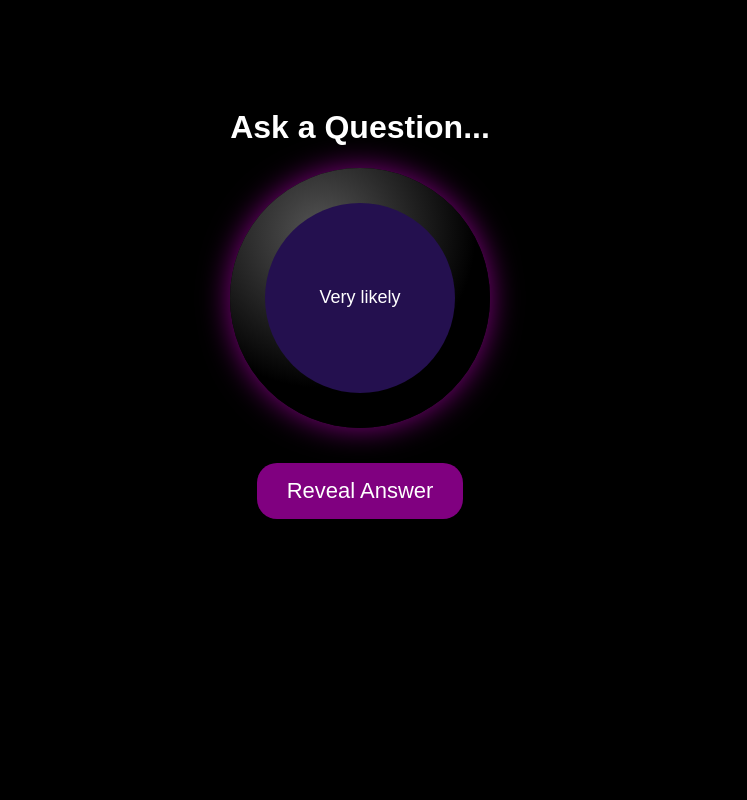
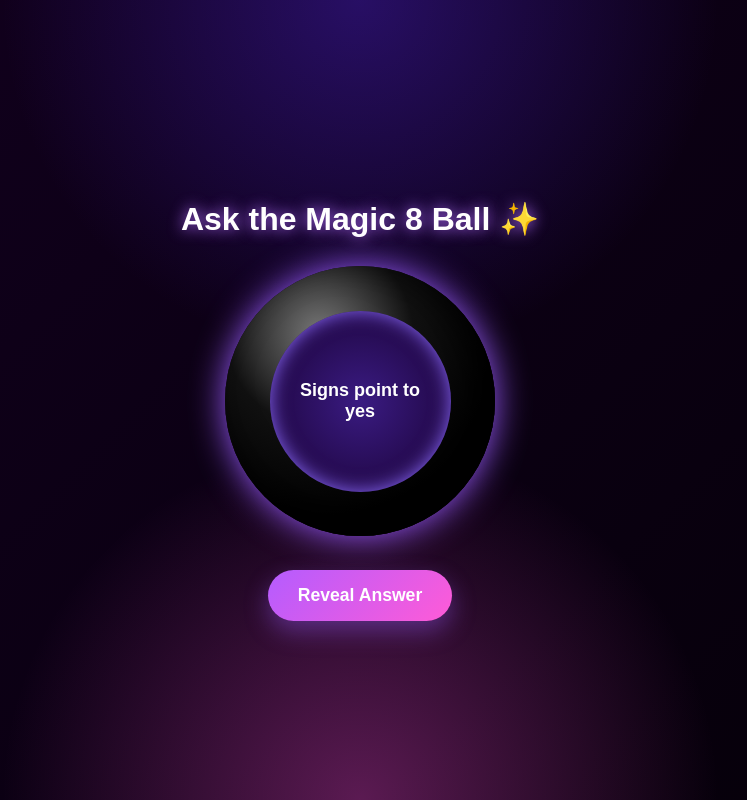
Before and after one commit to KimmieBabyy/magic8ball, a plain HTML site: page index.html in a window 1280 px wide. Both pictures are taken after a click on the button "Reveal Answer". Shown: the whole page, without its empty margins (280-1027 px from the left). Drawn offline with Linux system fonts and the light colour scheme.

Commit message:
Update index.html

```diff
--- a/index.html
+++ b/index.html
@@ -2,52 +2,95 @@
 <html>
 <head>
 <title>Magic 8 Ball</title>
+<meta name="viewport" content="width=device-width, initial-scale=1.0">
+
 <style>
-    body {
-      background: black;
-      color: white;
+body{
+  margin:0;
+  min-height:100vh;
+  background:
+    radial-gradient(circle at top, #5b2cff55, transparent 35%),
+    radial-gradient(circle at bottom, #ff4fd855, transparent 35%),
+    linear-gradient(135deg,#12001f,#050008);
+  color:white;
   font-family: Arial, sans-serif;
-      text-align: center;
-      padding-top: 80px;
+  text-align:center;
+  display:flex;
+  flex-direction:column;
+  justify-content:center;
+  align-items:center;
 }
-    .ball {
-      width: 260px;
-      height: 260px;
-      background: radial-gradient(circle at 35% 25%, #555, #000 60%);
-      border-radius: 50%;
-      margin: auto;
-      display: flex;
-      align-items: center;
-      justify-content: center;
-      box-shadow: 0 0 30px purple;
+
+h1{
+  font-size:2rem;
+  margin-bottom:28px;
+  text-shadow:0 0 15px #b36cff;
 }
-    .answer {
-      width: 150px;
-      height: 150px;
-      background: #24104f;
-      border-radius: 50%;
-      display: flex;
-      align-items: center;
-      justify-content: center;
-      padding: 20px;
-      font-size: 18px;
+
+.ball{
+  width:270px;
+  height:270px;
+  background:
+    radial-gradient(circle at 35% 25%, #777, #111 35%, #000 70%);
+  border-radius:50%;
+  display:flex;
+  align-items:center;
+  justify-content:center;
+  box-shadow:
+    0 0 35px #9b5cff,
+    inset -20px -20px 40px #000;
 }
-    button {
-      margin-top: 35px;
-      font-size: 22px;
-      padding: 15px 30px;
-      border-radius: 20px;
-      border: none;
-      background: purple;
-      color: white;
+
+.ball.shake{
+  animation:shake .45s ease-in-out 4;
+}
+
+.answer{
+  width:145px;
+  height:145px;
+  background:
+    radial-gradient(circle,#3a1b82,#17002f);
+  border-radius:50%;
+  display:flex;
+  align-items:center;
+  justify-content:center;
+  padding:18px;
+  font-size:18px;
+  font-weight:bold;
+  box-shadow:inset 0 0 20px #8d6cff;
+}
+
+button{
+  margin-top:34px;
+  font-size:1.1rem;
+  padding:15px 30px;
+  border-radius:999px;
+  border:none;
+  background:linear-gradient(135deg,#b45cff,#ff5bd7);
+  color:white;
+  font-weight:bold;
+  box-shadow:0 10px 25px #9b5cff66;
+}
+
+button:active{
+  transform:scale(.95);
+}
+
+@keyframes shake{
+  0%{transform:rotate(0deg)}
+  25%{transform:rotate(6deg)}
+  50%{transform:rotate(-6deg)}
+  75%{transform:rotate(4deg)}
+  100%{transform:rotate(0deg)}
 }
 </style>
 </head>
+
 <body>
 
-<h1>Ask a Question...</h1>
+<h1>Ask the Magic 8 Ball ✨</h1>
 
-<div class="ball">
+<div class="ball" id="ball">
   <div class="answer" id="answer">Tap Reveal</div>
 </div>
 
@@ -72,9 +115,34 @@ const answers = [
   "100% yes"
 ];
 
-function reveal() {
+let revealing = false;
+
+function reveal(){
+  if(revealing) return;
+  revealing = true;
+
+  const ball = document.getElementById("ball");
+  const answer = document.getElementById("answer");
+
+  answer.innerText = "shaking...";
+
+  ball.classList.add("shake");
+
+  setTimeout(() => {
     const random = Math.floor(Math.random() * answers.length);
-  document.getElementById("answer").innerText = answers[random];
+    answer.innerText = answers[random];
+
+    answer.animate([
+      {transform:"scale(.8)", opacity:.4},
+      {transform:"scale(1.15)", opacity:1},
+      {transform:"scale(1)", opacity:1}
+    ],{
+      duration:450
+    });
+
+    ball.classList.remove("shake");
+    revealing = false;
+  }, 1800);
 }
 </script>
 
```
Lines whose indentation alone changed are shown as unchanged.
